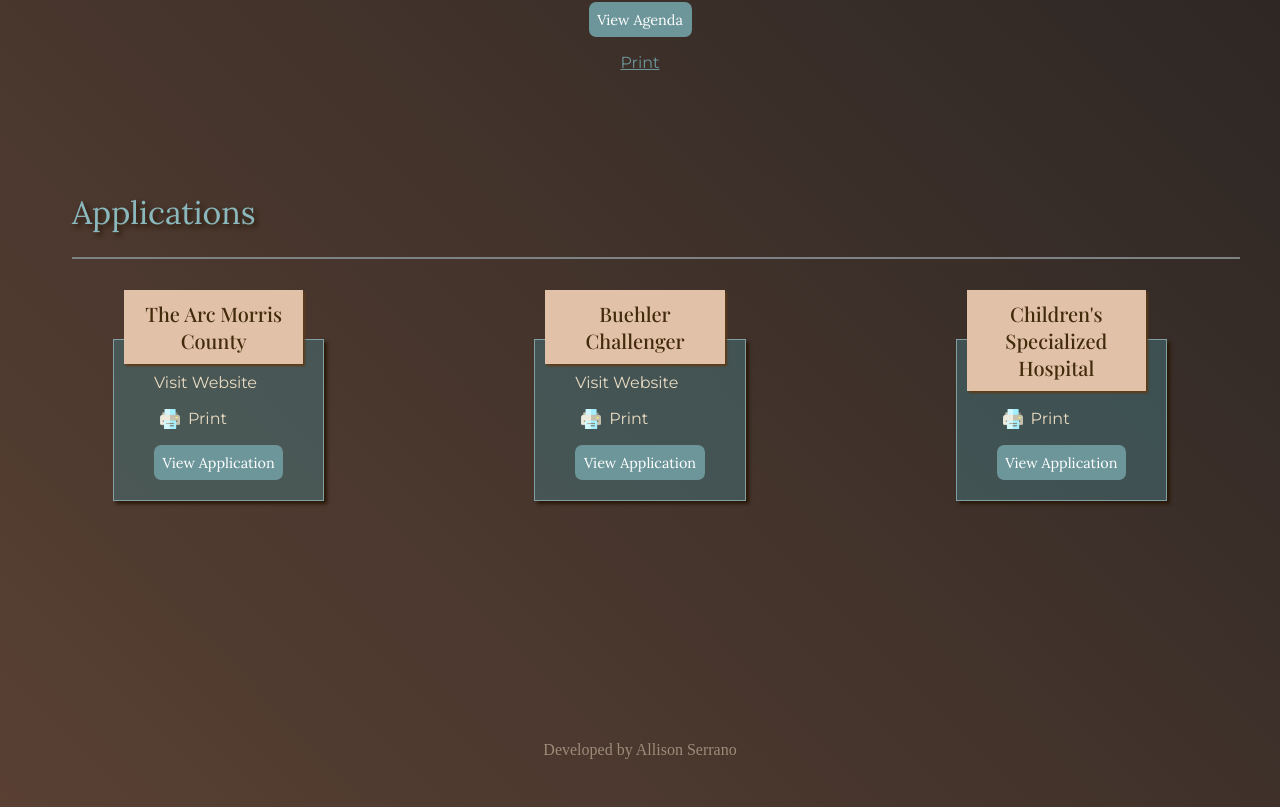
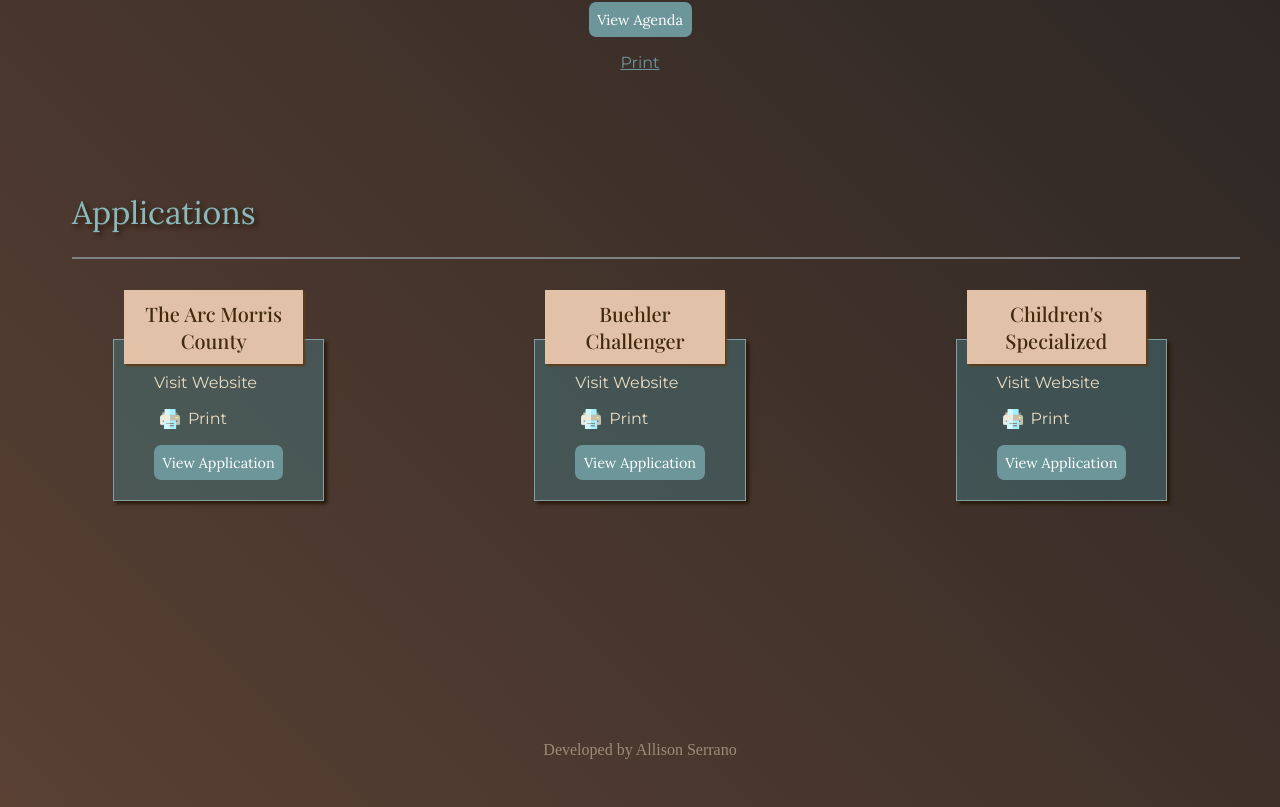
Before and after one commit to Allicris/pal-fdtn, a React (Vite) app: page / in a window 1280 px wide. Shown: the part 635-1442 px from the top of the page. Built offline with nearby package versions, Linux system fonts and the light colour scheme; a web font is replaced by a local one.

Commit message:
update application name

```diff
--- a/src/components/ApplicationList.jsx
+++ b/src/components/ApplicationList.jsx
@@ -20,7 +20,7 @@
       fileUrl: buehler2026,
     },
     {
-      name: "Children's Specialized Hospital",
+      name: "Children's Specialized",
       website: "https://give2csh.org/",
       fileUrl: specialized2026,
     },
```
